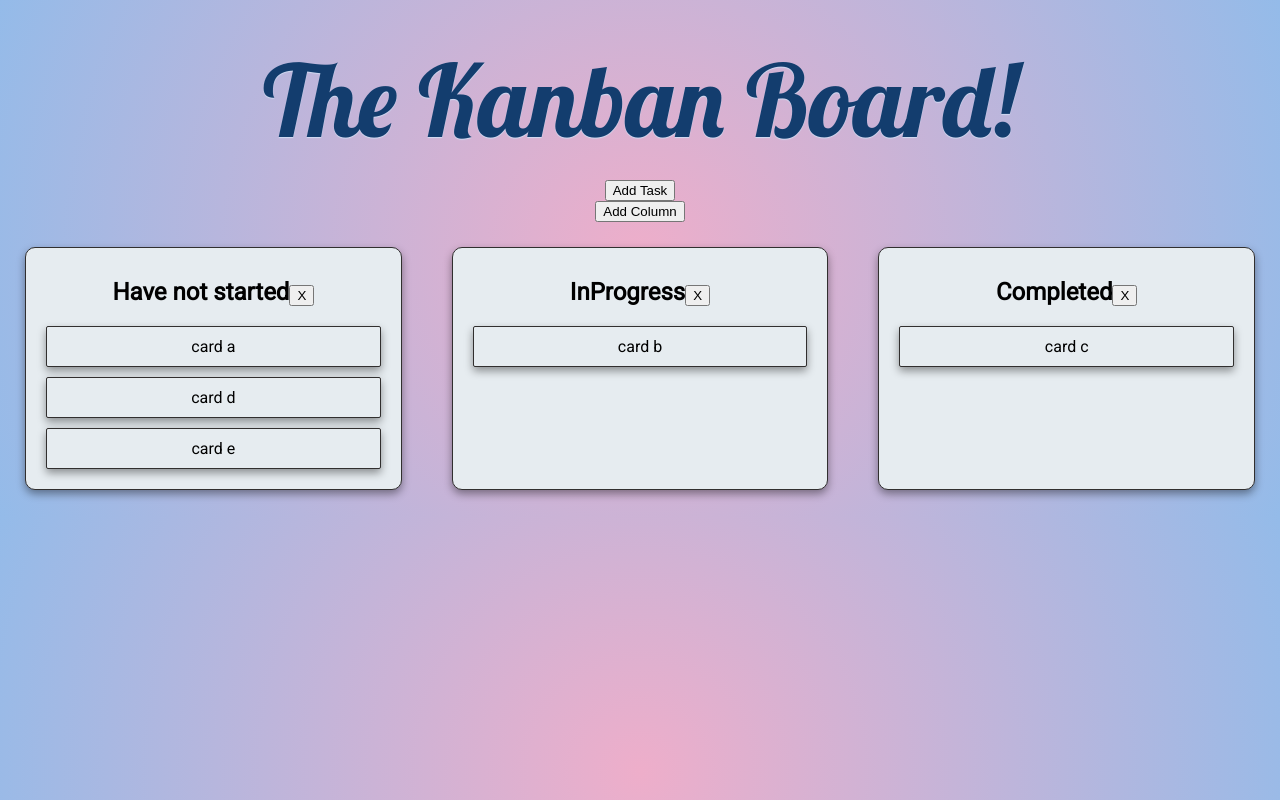
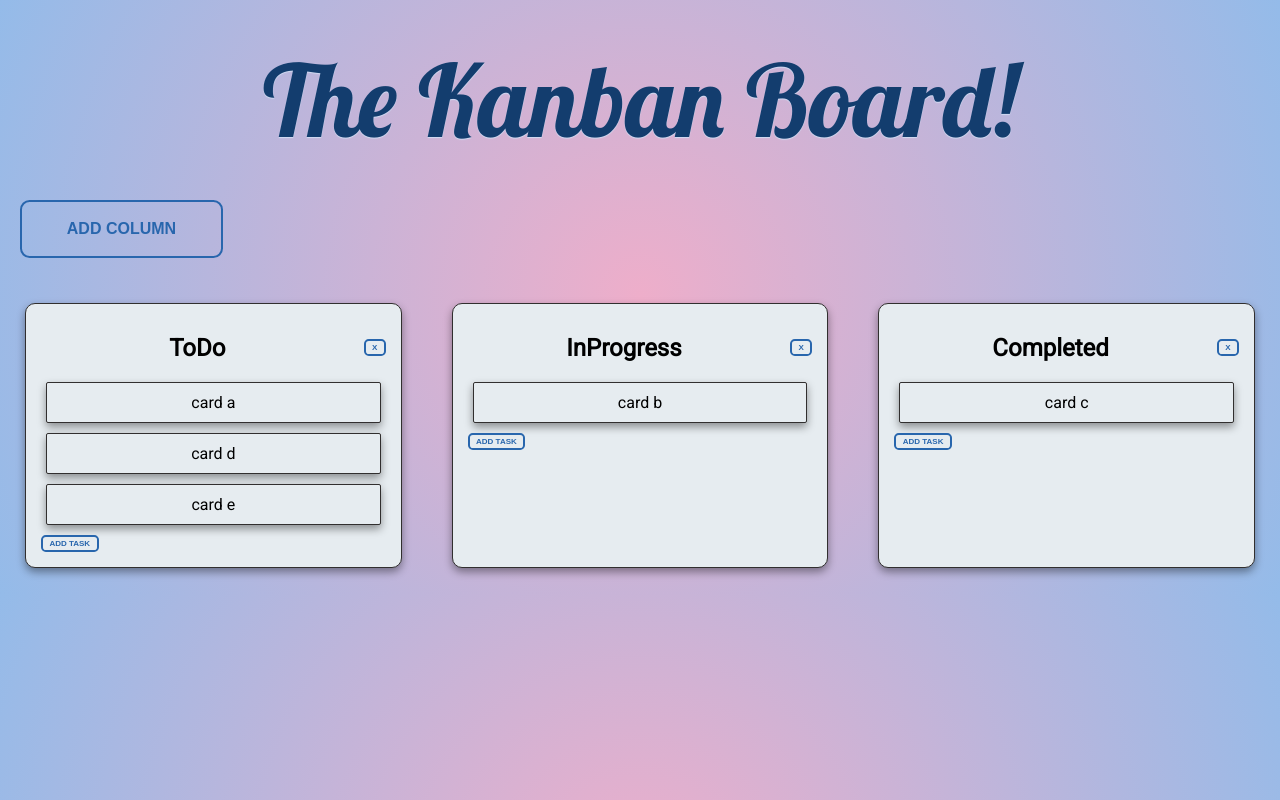
Before and after one commit to tdnicola/kanban-react, a React (Create React App) app: page / in a window 1280 px wide. Built offline with nearby package versions, Linux system fonts and the light colour scheme.

Commit message:
changing add task to be on each column instead of just 1 add task to todo list. still WIP.

```diff
--- a/src/App.css
+++ b/src/App.css
@@ -11,6 +11,44 @@ body {
 
 .App {
   font-family: "Roboto"
+}
+
+.btn {
+  box-sizing: border-box;
+  appearance: none;
+  background-color: transparent;
+  border: 2px solid #2866ad;
+  border-radius: 0.6em;
+  color: #2866ad;
+  cursor: pointer;
+  display: flex;
+  align-self: center;
+  font-size: 1rem;
+  font-weight: 400;
+  line-height: 1;
+  margin: 20px;
+  padding: 1.2em 2.8em;
+  text-decoration: none;
+  text-align: center;
+  text-transform: uppercase;
+  font-weight: 700;
+}
+
+.addColumnButton {
+ justify-content: center;
+}
+
+.addTaskButton {
+  padding: .3em .8em;
+  margin: 5px;
+  font-size: .5rem;
+}
+
+.deleteButton {
+  padding: .3em .8em;
+  margin: 5px;
+  font-size: .5rem;
+  float: right;
 }
 
 .card {
--- a/src/App.js
+++ b/src/App.js
@@ -11,7 +11,7 @@ function App() {
   const [columns, setColumns] = useState(
       [
         {
-          name: 'Have not started',
+          name: 'ToDo',
           cards: [
             { name: 'card a'},
             { name: 'card d'},
@@ -41,7 +41,7 @@ function App() {
     const [input, setInput] = useState('')
 
 
-    const toggleModalAddClick = (e) => {
+    const toggleModalAddTaskClick = (e) => {
       e.preventDefault()
       setaddNewTaskModal(!addNewTaskModal)
     }
@@ -60,6 +60,7 @@ function App() {
       e.preventDefault()
       setaddNewColumnModal(!addNewColumnModal)
     }
+
     //starting to drag the task
     const onDragStart = (e, id, cardIndex, columnIndex) => {
       // console.log('dragstart', id, "card index:" + cardIndex)
@@ -79,15 +80,22 @@ function App() {
     }
 
     // inputting new task, takes onChange above
-    const createNewTask = (e) => {
+    const createNewTask = (e, columnIndex) => {
       e.preventDefault()
 
       let task = {
         name: input,
         key: input,
       }
-      columns[0].cards.push(task)
-      toggleModalAddClick(e)
+      console.log(e,columnIndex, task)
+
+      // columns[columnIndex].cards.push(task)
+
+      toggleModalAddTaskClick(e)
+
+      setColumns([
+        ...columns,
+      ])
     }
 
     const createNewColumn = (e) => {
@@ -150,13 +158,13 @@ function App() {
 
       {loginView && (
         <div className='loggedIn'>
-              <NewTask
-                toggleModalAddClick={toggleModalAddClick}
+              {/* <NewTask
+                toggleModalAddTaskClick={toggleModalAddTaskClick}
                 addNewTaskModal={addNewTaskModal}
                 setaddNewTaskModal={setaddNewTaskModal}
                 createNewTask={createNewTask}
                 onChange={onChange}
-              />
+              /> */}
               <NewColumn
                 toggleAddColumn={toggleAddColumn}
                 addNewColumnModal={addNewColumnModal}
@@ -172,8 +180,12 @@ function App() {
                       key={columnIndex}
                       onDragStart={onDragStart}
                       onDragOver={onDragOver}
-                      toggleModalAddClick={toggleModalAddClick}
+                      toggleModalAddTaskClick={toggleModalAddTaskClick}
                       deleteColumn={deleteColumn}
+                      createNewTask={createNewTask}
+                      addNewTaskModal={addNewTaskModal}
+                      setaddNewTaskModal={setaddNewTaskModal}
+                      onChange={onChange}
                     />
                   ))
                 }
--- a/src/components/Column.js
+++ b/src/components/Column.js
@@ -1,5 +1,6 @@
 import React from 'react';
 import Card from './Card'
+import NewTask from './NewTask'
 
 export default ({
     column,
@@ -8,6 +9,11 @@ export default ({
     onDragOver,
     onDrop,
     deleteColumn,
+    createNewTask,
+    toggleModalAddTaskClick,
+    addNewTaskModal,
+    setaddNewTaskModal,
+    onChange,
  }) => (
     <div
         className='column'
@@ -16,7 +22,7 @@ export default ({
     >
         <h2>
             {column.name}
-            <button onClick={e => deleteColumn(e, columnIndex)}>X</button>
+            <button className='btn deleteButton'onClick={e => deleteColumn(e, columnIndex)}>X</button>
 
         </h2>
         {column.cards.map((card, cardIndex) => (
@@ -28,5 +34,16 @@ export default ({
                 key={card.name}
             />
         ))}
+
+        <NewTask
+            toggleModalAddTaskClick={toggleModalAddTaskClick}
+            addNewTaskModal={addNewTaskModal}
+            setaddNewTaskModal={setaddNewTaskModal}
+            createNewTask={createNewTask}
+            onChange={onChange}
+            columnIndex={columnIndex}
+            column={column}
+            key={column}
+        />
     </div>
 )
--- a/src/components/NewColumn.js
+++ b/src/components/NewColumn.js
@@ -8,7 +8,7 @@ export default ({
 }) => (
 
     <div className='addTask'>
-        <button onClick={e => toggleAddColumn(e)}>
+        <button className='btn addColumnButton' onClick={e => toggleAddColumn(e)}>
             Add Column
         </button>
         <div className="newTasks">
--- a/src/components/NewTask.js
+++ b/src/components/NewTask.js
@@ -1,14 +1,17 @@
 import React from 'react';
 
 export default ({
-    toggleModalAddClick,
+    toggleModalAddTaskClick,
     addNewTaskModal,
     createNewTask,
-    onChange
+    onChange,
+    columnIndex,
+    key,
+    column
 }) => (
 
     <div className='addTask'>
-        <button onClick={e => toggleModalAddClick(e)}>
+        <button className='btn addTaskButton' onClick={e => toggleModalAddTaskClick(e)}>
             Add Task
         </button>
         <div className="newTasks">
@@ -18,8 +21,8 @@ export default ({
                     <div className='modal-main'>
                         testing
                         <input onChange={onChange} placeholder='New Task'></input>
-                        <button onClick={e => createNewTask(e)}>Add New Task</button>
-                        <button onClick={e => toggleModalAddClick(e)}>Close</button>
+                        <button onClick={e => createNewTask(e, column.name)}>Add New Task</button>
+                        <button onClick={e => toggleModalAddTaskClick(e)}>Close</button>
 
                     </div>
                 </div>
```
